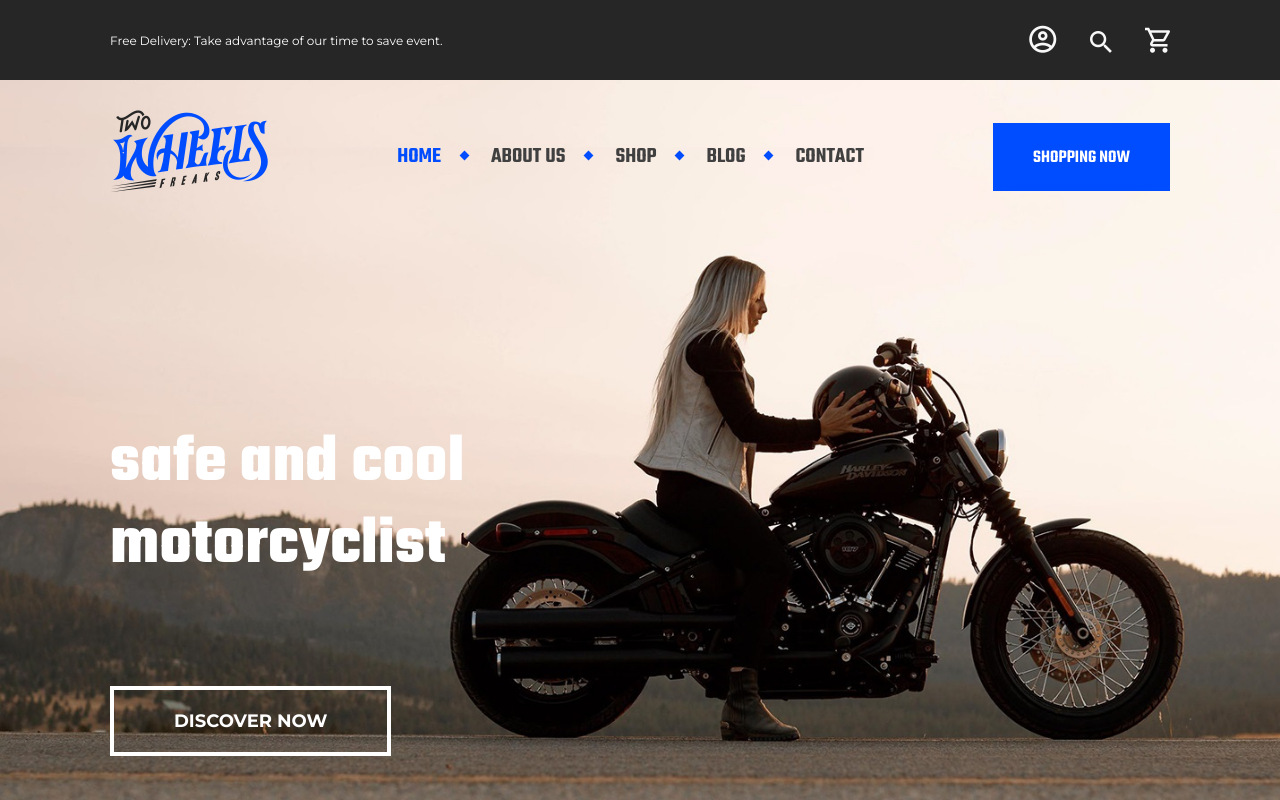
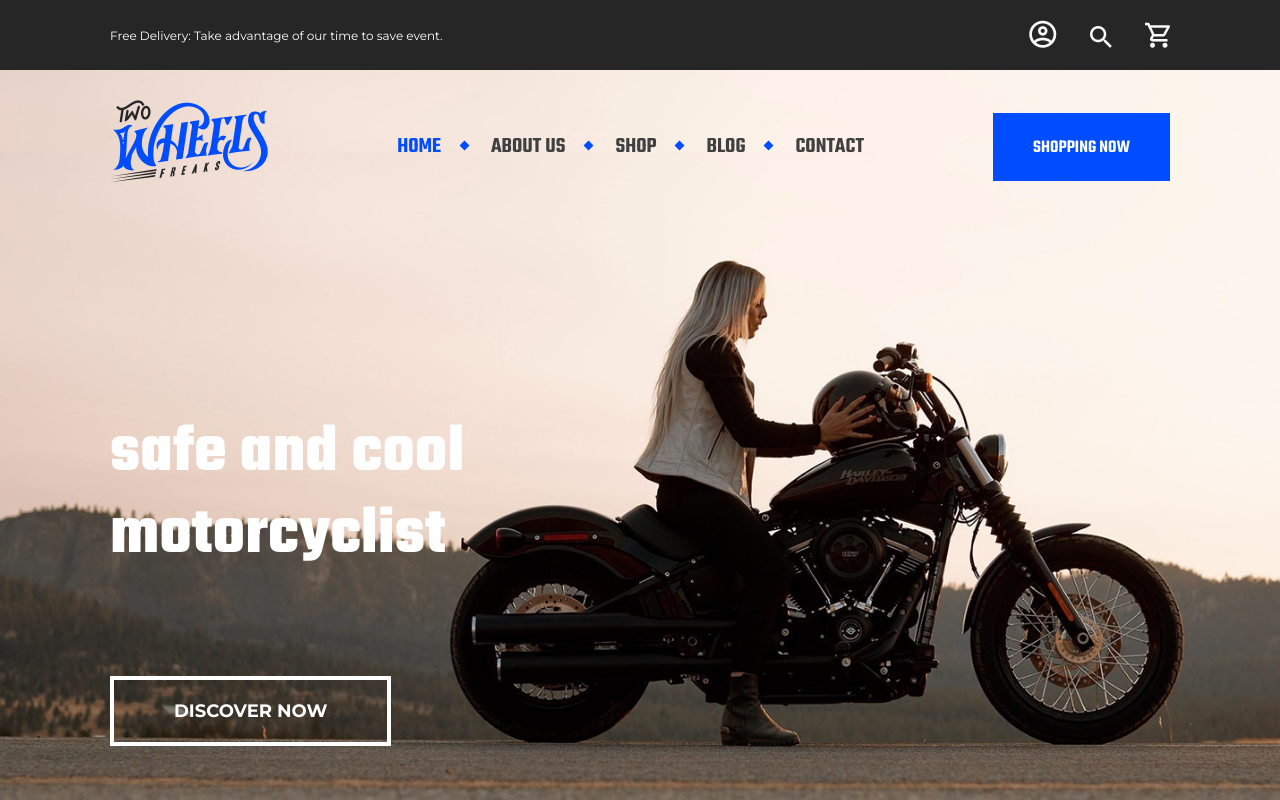
Before and after one commit to St3nzz/Harley-Davidson, a plain HTML site: page index.html in a window 1280 px wide. Shown: the top 800 px of the page. Drawn offline with Linux system fonts and the light colour scheme.

Commit message:
last commit
portfolio work

```diff
--- a/css/main.css
+++ b/css/main.css
@@ -58,7 +58,7 @@ li:hover {
   background-color: #262626;
 }
 .nav__content {
-  height: 10vh;
+  height: 70px;
   display: -webkit-box;
   display: -ms-flexbox;
   display: flex;
@@ -76,7 +76,7 @@ li:hover {
   margin-right: 0;
 }
 .header {
-  height: 90vh;
+  height: 750px;
   padding-top: 30px;
   background: url(../img/headerBg2.jpg) center center no-repeat;
   background-size: cover;
```
